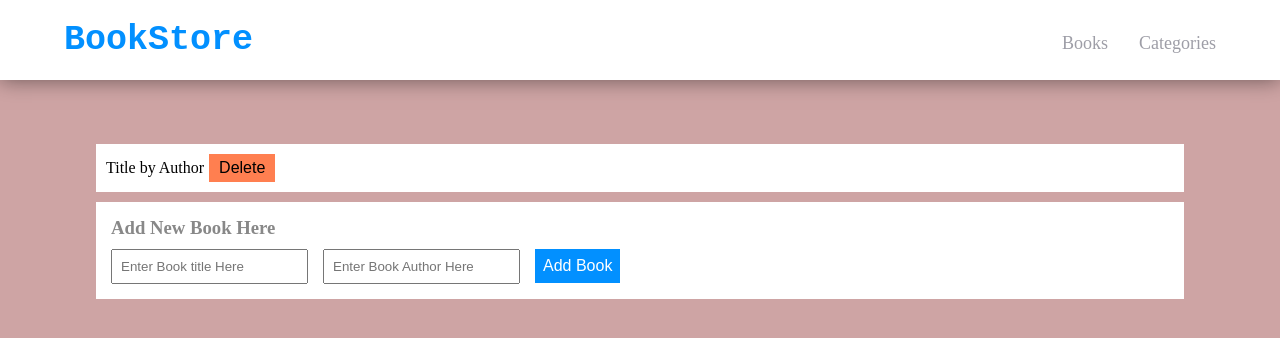
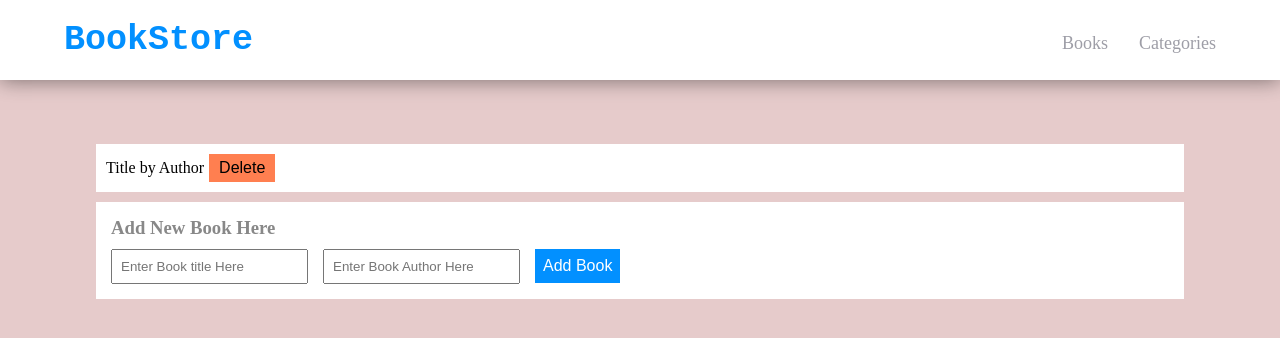
Before and after one commit to rmjspecial/BOOKSTORE-APP, a React (Create React App) app: page / in a window 1280 px wide. Shown: the top 338 px of the page. Built offline with nearby package versions, Linux system fonts and the light colour scheme.

Commit message:
modified css

```diff
--- a/src/App.css
+++ b/src/App.css
@@ -12,5 +12,5 @@
 }
 
 body {
-  background-color: #cea4a4;
+  background-color: #e6cbcb;
 }
```
